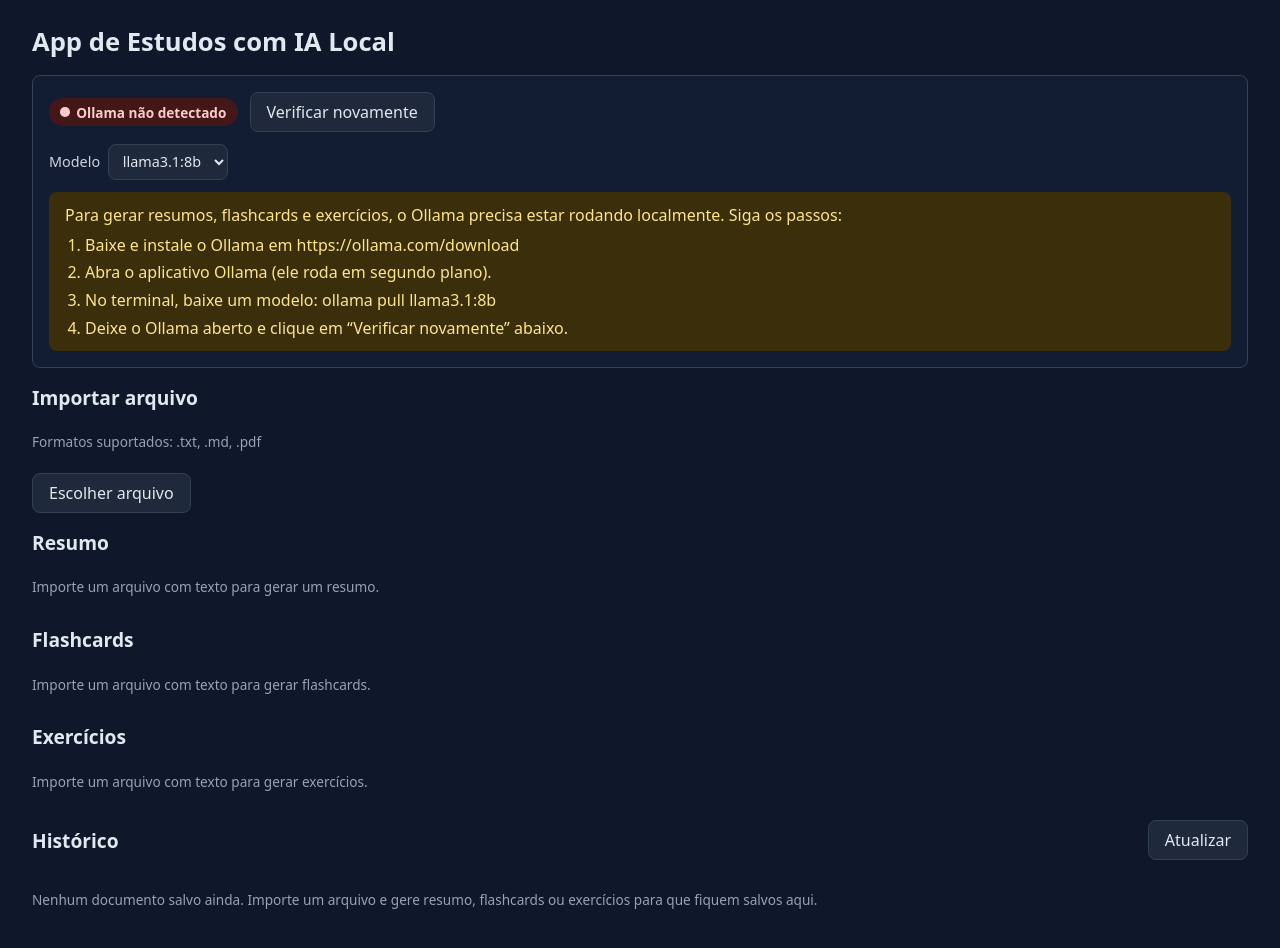
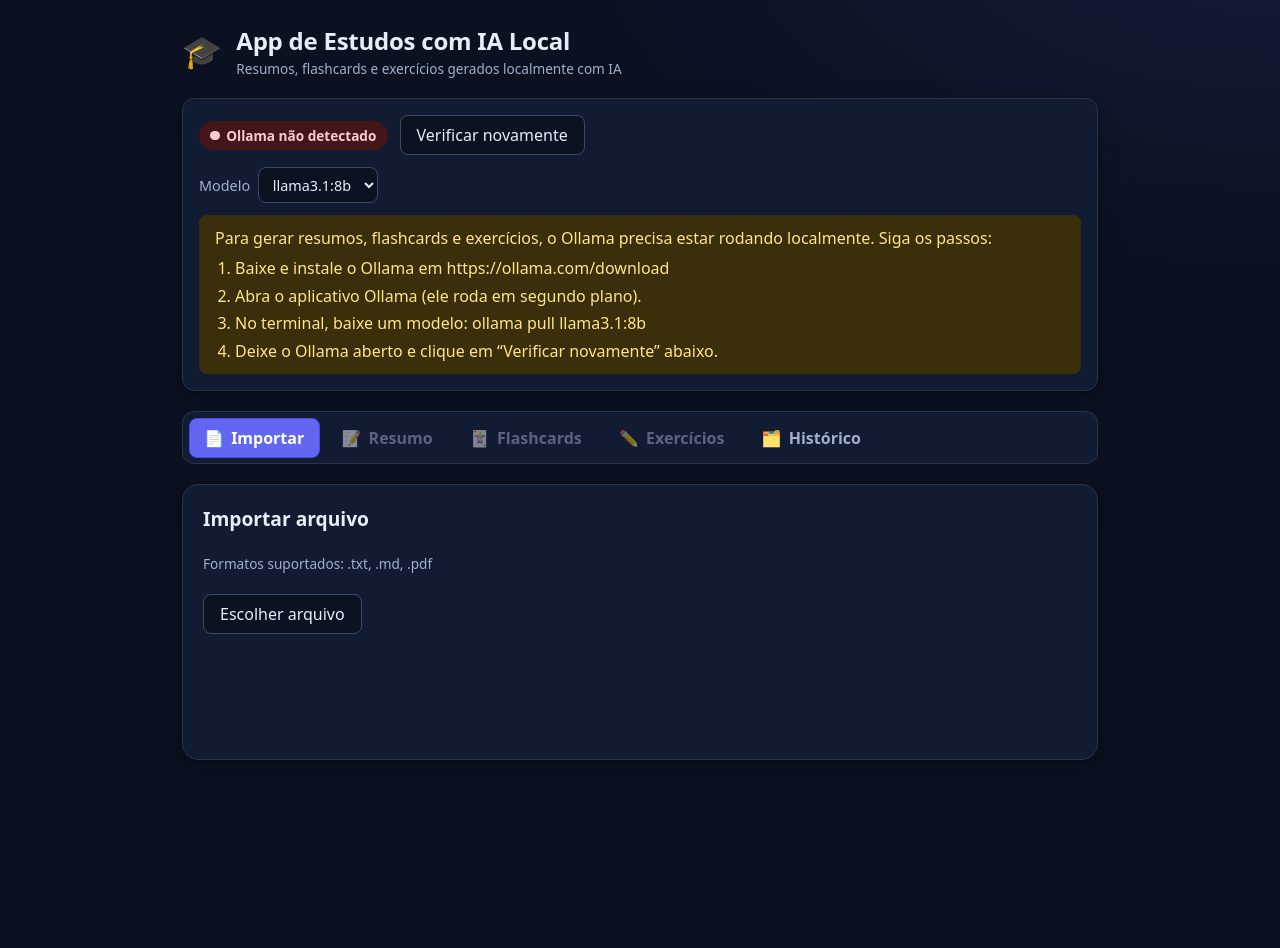
Before and after one commit to EnzoMarquesBotelho/app-vale_resumo, a React (Vite) app: page / in a window 1280 px wide. Shown: the top 948 px of the page. After the commit the page ends 800 px from the top, so only its background shows below. Built offline with nearby package versions, Linux system fonts and the light colour scheme.

Commit message:
feat: aparencia com navegacao por abas, README iniciante e empacotamento Windows (Task 9)

```diff
--- a/package.json
+++ b/package.json
@@ -10,7 +10,7 @@
     "dev": "electron-vite dev",
     "build": "tsc --noEmit && electron-vite build",
     "preview": "electron-vite preview",
-    "package": "electron-vite build && electron-builder --win --dir",
+    "package": "electron-vite build && electron-builder --win --config electron-builder.yml",
     "lint": "eslint .",
     "test": "vitest run"
   },
--- a/src/renderer/App.tsx
+++ b/src/renderer/App.tsx
@@ -14,6 +14,18 @@ import { Flashcards } from "./views/Flashcards";
 import { Exercicios } from "./views/Exercicios";
 import { Historico } from "./views/Historico";
 
+/** Abas de navegação do app, na ordem em que aparecem. */
+type Aba = "importar" | "resumo" | "flashcards" | "exercicios" | "historico";
+
+/** Rótulos (em português) e ícone de cada aba. */
+const ABAS: readonly { id: Aba; rotulo: string; icone: string }[] = [
+  { id: "importar", rotulo: "Importar", icone: "📄" },
+  { id: "resumo", rotulo: "Resumo", icone: "📝" },
+  { id: "flashcards", rotulo: "Flashcards", icone: "🃏" },
+  { id: "exercicios", rotulo: "Exercícios", icone: "✏️" },
+  { id: "historico", rotulo: "Histórico", icone: "🗂️" },
+];
+
 /**
  * Casca principal do app. Orquestra o fluxo: importar um arquivo cria um
  * documento salvo; os artefatos gerados (resumo/flashcards/exercícios) são
@@ -25,6 +37,8 @@ export function App(): React.JSX.Element {
   const [documento, setDocumento] = useState<DocumentoSalvo | null>(null);
   // Incrementado a cada save para o Histórico recarregar a lista.
   const [versaoHistorico, setVersaoHistorico] = useState(0);
+  // Aba atualmente visível. Começa em "Importar", o primeiro passo do fluxo.
+  const [abaAtiva, setAbaAtiva] = useState<Aba>("importar");
 
   const temTexto =
     arquivo !== null && !arquivo.semTextoExtraivel && arquivo.texto.length > 0;
@@ -54,6 +68,8 @@ export function App(): React.JSX.Element {
       if (salvo) {
         setDocumento(salvo);
         setVersaoHistorico((v) => v + 1);
+        // Com texto importado, leva o usuário ao próximo passo do fluxo.
+        setAbaAtiva("resumo");
       }
     } catch {
       // Falha ao criar o registro não bloqueia a geração; sem persistência
@@ -70,7 +86,19 @@ export function App(): React.JSX.Element {
       texto: salvo.texto,
       semTextoExtraivel: false,
     });
+    // Mostra o resumo do documento reaberto; o usuário navega pelas abas.
+    setAbaAtiva("resumo");
   }
+
+  // Aba efetivamente exibida: se o arquivo ativo ficar sem texto (ex.: erro ao
+  // importar limpou o arquivo), uma aba de geração não faz sentido, então
+  // caímos de volta para "Importar". Derivado em render — sem efeito/estado
+  // extra para corrigir a seleção.
+  const ehAbaGeracao =
+    abaAtiva === "resumo" ||
+    abaAtiva === "flashcards" ||
+    abaAtiva === "exercicios";
+  const abaExibida: Aba = ehAbaGeracao && !temTexto ? "importar" : abaAtiva;
 
   async function salvarResumo(resumo: ResumoArtefato): Promise<void> {
     if (documento === null) return;
@@ -120,34 +148,95 @@ export function App(): React.JSX.Element {
     }
   }
 
+  // Abas de geração ficam desabilitadas enquanto não há texto importado.
+  function abaDesabilitada(id: Aba): boolean {
+    const ehGeracao =
+      id === "resumo" || id === "flashcards" || id === "exercicios";
+    return ehGeracao && !temTexto;
+  }
+
   return (
-    <main className="app-shell">
+    <div className="app-shell">
+      <header className="app-header">
+        <div className="app-header-titulo">
+          <span className="app-logo" aria-hidden="true">
+            🎓
+          </span>
+          <div>
             <h1>{appName}</h1>
+            <p className="app-subtitulo">
+              Resumos, flashcards e exercícios gerados localmente com IA
+            </p>
+          </div>
+        </div>
+        {documento !== null && (
+          <p className="app-documento-ativo" title={documento.nome}>
+            Documento: <strong>{documento.nome}</strong>
+          </p>
+        )}
+      </header>
+
       <OllamaStatus />
+
+      <nav className="app-nav" aria-label="Navegação principal">
+        {ABAS.map((aba) => (
+          <button
+            key={aba.id}
+            type="button"
+            className={`app-nav-item ${abaExibida === aba.id ? "ativo" : ""}`}
+            onClick={() => setAbaAtiva(aba.id)}
+            disabled={abaDesabilitada(aba.id)}
+            aria-current={abaExibida === aba.id ? "page" : undefined}
+            title={
+              abaDesabilitada(aba.id)
+                ? "Importe um arquivo com texto primeiro"
+                : undefined
+            }
+          >
+            <span className="app-nav-icone" aria-hidden="true">
+              {aba.icone}
+            </span>
+            {aba.rotulo}
+          </button>
+        ))}
+      </nav>
+
+      <main className="app-conteudo">
+        {abaExibida === "importar" && (
           <Importar arquivo={arquivo} onImportado={(a) => void aoImportar(a)} />
+        )}
+        {abaExibida === "resumo" && (
           <Resumo
             key={`resumo-${chaveDocumento}`}
             arquivo={arquivo}
             resumoSalvo={documento?.resumo ?? null}
             onGerado={temTexto ? (r) => void salvarResumo(r) : undefined}
           />
+        )}
+        {abaExibida === "flashcards" && (
           <Flashcards
             key={`flashcards-${chaveDocumento}`}
             arquivo={arquivo}
             flashcardsSalvos={documento?.flashcards ?? null}
             onGerado={temTexto ? (f) => void salvarFlashcards(f) : undefined}
           />
+        )}
+        {abaExibida === "exercicios" && (
           <Exercicios
             key={`exercicios-${chaveDocumento}`}
             arquivo={arquivo}
             exerciciosSalvos={documento?.exercicios ?? null}
             onGerado={temTexto ? (e) => void salvarExercicios(e) : undefined}
           />
+        )}
+        {abaExibida === "historico" && (
           <Historico
             recarregar={versaoHistorico}
             documentoAtivoId={documento?.id ?? null}
             onReabrir={aoReabrir}
           />
+        )}
       </main>
+    </div>
   );
 }
--- a/src/renderer/styles.css
+++ b/src/renderer/styles.css
@@ -1,6 +1,40 @@
+/*
+ * Tema do app — tokens de design em CSS custom properties para manter cores,
+ * espaçamentos e raios consistentes entre todas as telas (Importar, Resumo,
+ * Flashcards, Exercícios, Histórico).
+ */
 :root {
-  color-scheme: light dark;
+  color-scheme: dark;
   font-family: system-ui, -apple-system, "Segoe UI", Roboto, sans-serif;
+
+  /* Superfícies (do fundo mais escuro ao painel mais claro). */
+  --cor-fundo: #0b1120;
+  --cor-superficie: #111c33;
+  --cor-superficie-2: #0b1220;
+  --cor-borda: #27354d;
+  --cor-borda-forte: #3b4a66;
+
+  /* Texto. */
+  --cor-texto: #e8eef7;
+  --cor-texto-suave: #9fb0c7;
+
+  /* Marca / destaque. */
+  --cor-primaria: #6366f1;
+  --cor-primaria-forte: #4f46e5;
+
+  /* Estados. */
+  --cor-ok-fundo: #0f2e1b;
+  --cor-ok-texto: #86efac;
+  --cor-erro-fundo: #431717;
+  --cor-erro-texto: #fecaca;
+  --cor-aviso-fundo: #3b2f0b;
+  --cor-aviso-texto: #fde68a;
+
+  /* Raios e sombras. */
+  --raio-sm: 0.5rem;
+  --raio-md: 0.75rem;
+  --raio-lg: 1rem;
+  --sombra: 0 1px 2px rgba(0, 0, 0, 0.3), 0 8px 24px rgba(0, 0, 0, 0.25);
 }
 
 * {
@@ -9,54 +43,161 @@
 
 body {
   margin: 0;
-  background: #0f172a;
-  color: #e2e8f0;
+  background:
+    radial-gradient(
+      1200px 600px at 100% -10%,
+      rgba(99, 102, 241, 0.12),
+      transparent 60%
+    ),
+    var(--cor-fundo);
+  color: var(--cor-texto);
 }
 
 .app-shell {
   min-height: 100vh;
+  max-width: 980px;
+  margin: 0 auto;
   display: flex;
   flex-direction: column;
+  gap: 1.25rem;
+  padding: 1.5rem 2rem 2.5rem;
+}
+
+/* ---------- Cabeçalho ---------- */
+
+.app-header {
+  display: flex;
+  align-items: flex-start;
+  justify-content: space-between;
   gap: 1rem;
-  padding: 1.5rem 2rem 2rem;
+  flex-wrap: wrap;
+}
+
+.app-header-titulo {
+  display: flex;
+  align-items: center;
+  gap: 0.9rem;
+}
+
+.app-logo {
+  font-size: 2rem;
+  line-height: 1;
 }
 
 .app-shell h1 {
   margin: 0;
-  font-size: 1.6rem;
+  font-size: 1.5rem;
+  letter-spacing: -0.01em;
+}
+
+.app-subtitulo {
+  margin: 0.15rem 0 0;
+  font-size: 0.85rem;
+  color: var(--cor-texto-suave);
+}
+
+.app-documento-ativo {
+  margin: 0;
+  max-width: 22rem;
+  font-size: 0.85rem;
+  color: var(--cor-texto-suave);
+  overflow: hidden;
+  text-overflow: ellipsis;
+  white-space: nowrap;
+}
+
+.app-documento-ativo strong {
+  color: var(--cor-texto);
+}
+
+/* ---------- Navegação por abas ---------- */
+
+.app-nav {
+  display: flex;
+  gap: 0.4rem;
+  flex-wrap: wrap;
+  padding: 0.35rem;
+  border: 1px solid var(--cor-borda);
+  border-radius: var(--raio-md);
+  background: var(--cor-superficie);
+}
+
+.app-nav-item {
+  display: inline-flex;
+  align-items: center;
+  gap: 0.45rem;
+  border: 1px solid transparent;
+  border-radius: var(--raio-sm);
+  background: transparent;
+  color: var(--cor-texto-suave);
+  padding: 0.5rem 0.9rem;
+  font-weight: 600;
+}
+
+.app-nav-item:hover:not(:disabled):not(.ativo) {
+  background: var(--cor-superficie-2);
+  color: var(--cor-texto);
+}
+
+.app-nav-item.ativo {
+  background: var(--cor-primaria);
+  border-color: var(--cor-primaria-forte);
+  color: #fff;
+}
+
+.app-nav-icone {
+  font-size: 1rem;
+  line-height: 1;
+}
+
+/* ---------- Conteúdo (telas) ---------- */
+
+.app-conteudo {
+  display: flex;
+  flex-direction: column;
+  flex: 1;
+  min-height: 0;
+  padding: 1.25rem;
+  border: 1px solid var(--cor-borda);
+  border-radius: var(--raio-lg);
+  background: var(--cor-superficie);
+  box-shadow: var(--sombra);
 }
 
 .app-meta {
   font-size: 0.85rem;
-  color: #94a3b8;
+  color: var(--cor-texto-suave);
 }
 
 button {
   font: inherit;
   padding: 0.5rem 1rem;
-  border: 1px solid #334155;
-  border-radius: 0.5rem;
-  background: #1e293b;
-  color: #e2e8f0;
+  border: 1px solid var(--cor-borda-forte);
+  border-radius: var(--raio-sm);
+  background: var(--cor-superficie-2);
+  color: var(--cor-texto);
   cursor: pointer;
+  transition:
+    background 0.15s ease,
+    border-color 0.15s ease;
 }
 
 button:hover:not(:disabled) {
-  background: #334155;
+  background: var(--cor-borda);
 }
 
 button:disabled {
-  opacity: 0.6;
+  opacity: 0.5;
   cursor: default;
 }
 
 select {
   font: inherit;
   padding: 0.4rem 0.6rem;
-  border: 1px solid #334155;
-  border-radius: 0.5rem;
-  background: #1e293b;
-  color: #e2e8f0;
+  border: 1px solid var(--cor-borda-forte);
+  border-radius: var(--raio-sm);
+  background: var(--cor-superficie-2);
+  color: var(--cor-texto);
 }
 
 .ollama-status {
@@ -64,9 +205,10 @@ select {
   flex-direction: column;
   gap: 0.75rem;
   padding: 1rem;
-  border: 1px solid #334155;
-  border-radius: 0.5rem;
-  background: #121c33;
+  border: 1px solid var(--cor-borda);
+  border-radius: var(--raio-md);
+  background: var(--cor-superficie);
+  box-shadow: var(--sombra);
 }
 
 .ollama-status-header {
@@ -95,13 +237,13 @@ select {
 }
 
 .ollama-badge.ok {
-  background: #0f2e1b;
-  color: #86efac;
+  background: var(--cor-ok-fundo);
+  color: var(--cor-ok-texto);
 }
 
 .ollama-badge.offline {
-  background: #431717;
-  color: #fecaca;
+  background: var(--cor-erro-fundo);
+  color: var(--cor-erro-texto);
 }
 
 .ollama-modelo {
@@ -109,14 +251,14 @@ select {
   align-items: center;
   gap: 0.5rem;
   font-size: 0.9rem;
-  color: #cbd5e1;
+  color: var(--cor-texto-suave);
 }
 
 .ollama-instrucoes {
   padding: 0.75rem 1rem;
   border-radius: 0.5rem;
-  background: #3b2f0b;
-  color: #fde68a;
+  background: var(--cor-aviso-fundo);
+  color: var(--cor-aviso-texto);
 }
 
 .ollama-instrucoes p {
@@ -155,8 +297,8 @@ select {
   margin: 0;
   padding: 0.75rem 1rem;
   border-radius: 0.5rem;
-  background: #431717;
-  color: #fecaca;
+  background: var(--cor-erro-fundo);
+  color: var(--cor-erro-texto);
 }
 
 .importar-resultado {
@@ -170,23 +312,23 @@ select {
 .importar-resultado h3 {
   margin: 0;
   font-size: 1rem;
-  color: #cbd5e1;
+  color: var(--cor-texto-suave);
 }
 
 .importar-aviso {
   margin: 0;
   padding: 0.75rem 1rem;
   border-radius: 0.5rem;
-  background: #3b2f0b;
-  color: #fde68a;
+  background: var(--cor-aviso-fundo);
+  color: var(--cor-aviso-texto);
 }
 
 .importar-texto {
   margin: 0;
   padding: 1rem;
   border-radius: 0.5rem;
-  background: #0b1220;
-  color: #e2e8f0;
+  background: var(--cor-superficie-2);
+  color: var(--cor-texto);
   overflow: auto;
   flex: 1;
   min-height: 0;
@@ -227,15 +369,15 @@ select {
   align-items: center;
   gap: 0.5rem;
   font-size: 0.9rem;
-  color: #cbd5e1;
+  color: var(--cor-texto-suave);
 }
 
 .resumo-erro {
   margin: 0;
   padding: 0.75rem 1rem;
   border-radius: 0.5rem;
-  background: #431717;
-  color: #fecaca;
+  background: var(--cor-erro-fundo);
+  color: var(--cor-erro-texto);
 }
 
 .resumo-resultado {
@@ -248,8 +390,8 @@ select {
   margin: 0;
   padding: 1rem;
   border-radius: 0.5rem;
-  background: #0b1220;
-  color: #e2e8f0;
+  background: var(--cor-superficie-2);
+  color: var(--cor-texto);
   overflow: auto;
   white-space: pre-wrap;
   word-break: break-word;
@@ -288,25 +430,25 @@ select {
   align-items: center;
   gap: 0.5rem;
   font-size: 0.9rem;
-  color: #cbd5e1;
+  color: var(--cor-texto-suave);
 }
 
 .flashcards-quantidade input {
   font: inherit;
   width: 5rem;
   padding: 0.4rem 0.6rem;
-  border: 1px solid #334155;
-  border-radius: 0.5rem;
-  background: #1e293b;
-  color: #e2e8f0;
+  border: 1px solid var(--cor-borda-forte);
+  border-radius: var(--raio-sm);
+  background: var(--cor-superficie-2);
+  color: var(--cor-texto);
 }
 
 .flashcards-erro {
   margin: 0;
   padding: 0.75rem 1rem;
   border-radius: 0.5rem;
-  background: #431717;
-  color: #fecaca;
+  background: var(--cor-erro-fundo);
+  color: var(--cor-erro-texto);
 }
 
 .flashcards-resultado {
@@ -319,7 +461,7 @@ select {
 .flashcards-contador {
   margin: 0;
   font-size: 0.85rem;
-  color: #94a3b8;
+  color: var(--cor-texto-suave);
 }
 
 .flashcard {
@@ -332,21 +474,23 @@ select {
   max-width: 36rem;
   min-height: 11rem;
   padding: 1.5rem;
-  border: 1px solid #334155;
-  border-radius: 0.75rem;
-  background: #0b1220;
-  color: #e2e8f0;
+  border: 1px solid var(--cor-borda-forte);
+  border-radius: var(--raio-md);
+  background: var(--cor-superficie-2);
+  color: var(--cor-texto);
   text-align: center;
   cursor: pointer;
+  transition:
+    border-color 0.15s ease,
+    background 0.15s ease;
 }
 
 .flashcard:hover:not(:disabled) {
-  background: #0b1220;
-  border-color: #475569;
+  border-color: var(--cor-primaria);
 }
 
 .flashcard.virado {
-  background: #0f2e1b;
+  background: var(--cor-ok-fundo);
   border-color: #16a34a;
 }
 
@@ -354,7 +498,7 @@ select {
   font-size: 0.75rem;
   text-transform: uppercase;
   letter-spacing: 0.08em;
-  color: #94a3b8;
+  color: var(--cor-texto-suave);
 }
 
 .flashcard-texto {
@@ -404,25 +548,25 @@ select {
   align-items: center;
   gap: 0.5rem;
   font-size: 0.9rem;
-  color: #cbd5e1;
+  color: var(--cor-texto-suave);
 }
 
 .exercicios-quantidade input {
   font: inherit;
   width: 5rem;
   padding: 0.4rem 0.6rem;
-  border: 1px solid #334155;
-  border-radius: 0.5rem;
-  background: #1e293b;
-  color: #e2e8f0;
+  border: 1px solid var(--cor-borda-forte);
+  border-radius: var(--raio-sm);
+  background: var(--cor-superficie-2);
+  color: var(--cor-texto);
 }
 
 .exercicios-erro {
   margin: 0;
   padding: 0.75rem 1rem;
   border-radius: 0.5rem;
-  background: #431717;
-  color: #fecaca;
+  background: var(--cor-erro-fundo);
+  color: var(--cor-erro-texto);
 }
 
 .exercicios-resultado {
@@ -434,7 +578,7 @@ select {
 .exercicios-contador {
   margin: 0;
   font-size: 0.85rem;
-  color: #94a3b8;
+  color: var(--cor-texto-suave);
 }
 
 .exercicios-lista {
@@ -447,9 +591,9 @@ select {
 
 .exercicio-item {
   padding: 1rem;
-  border: 1px solid #334155;
-  border-radius: 0.75rem;
-  background: #0b1220;
+  border: 1px solid var(--cor-borda-forte);
+  border-radius: var(--raio-md);
+  background: var(--cor-superficie-2);
 }
 
 .exercicio-enunciado {
@@ -462,15 +606,15 @@ select {
 .exercicio-resposta summary {
   cursor: pointer;
   font-size: 0.85rem;
-  color: #86efac;
+  color: var(--cor-ok-texto);
 }
 
 .exercicio-resposta p {
   margin: 0.5rem 0 0;
   padding: 0.75rem;
-  border-radius: 0.5rem;
-  background: #0f2e1b;
-  color: #e2e8f0;
+  border-radius: var(--raio-sm);
+  background: var(--cor-ok-fundo);
+  color: var(--cor-texto);
   line-height: 1.5;
   white-space: pre-wrap;
   word-break: break-word;
@@ -499,8 +643,8 @@ select {
   margin: 0;
   padding: 0.75rem 1rem;
   border-radius: 0.5rem;
-  background: #431717;
-  color: #fecaca;
+  background: var(--cor-erro-fundo);
+  color: var(--cor-erro-texto);
 }
 
 .historico-lista {
@@ -519,14 +663,14 @@ select {
   gap: 1rem;
   flex-wrap: wrap;
   padding: 1rem;
-  border: 1px solid #334155;
-  border-radius: 0.75rem;
-  background: #0b1220;
+  border: 1px solid var(--cor-borda-forte);
+  border-radius: var(--raio-md);
+  background: var(--cor-superficie-2);
 }
 
 .historico-item.ativo {
   border-color: #16a34a;
-  background: #0f2e1b;
+  background: var(--cor-ok-fundo);
 }
 
 .historico-info {
@@ -548,9 +692,9 @@ select {
 
 .historico-remover {
   border-color: #7f1d1d;
-  color: #fecaca;
+  color: var(--cor-erro-texto);
 }
 
 .historico-remover:hover:not(:disabled) {
-  background: #431717;
+  background: var(--cor-erro-fundo);
 }
```
Also changed, not shown: electron-builder.yml (added, +36 -0 lines), tasks/todo.md (+8 -8 lines), 1 other file (tests, documents, lock files or other folders). Lines whose indentation alone changed are shown as unchanged.
